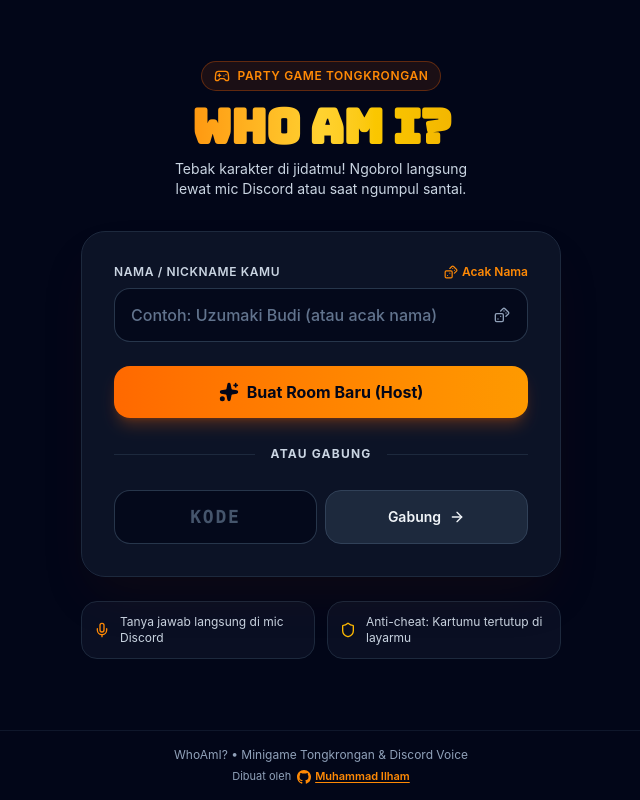
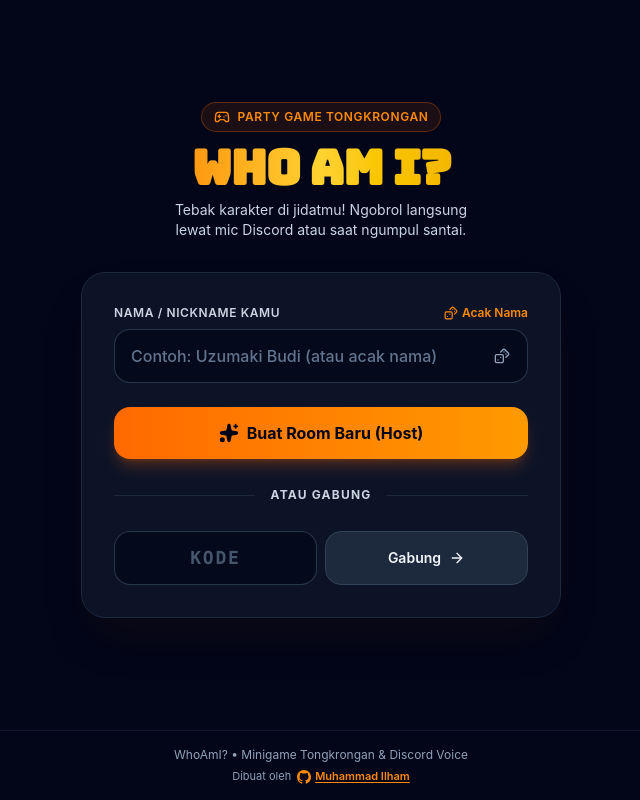
Before and after one commit to mhmdilham/WhoAmI, a React (Vite) app: page / in a window 1280 px wide. Shown: the whole page, without its empty margins (319-959 px from the left). Built offline with nearby package versions, Linux system fonts and the light colour scheme.

Commit message:
clean(home): remove mic Discord and anti-cheat feature badges from landing screen

```diff
--- a/src/components/Home.jsx
+++ b/src/components/Home.jsx
@@ -1,5 +1,5 @@
 import React, { useState, useEffect } from 'react';
-import { Sparkles, Users, ArrowRight, Shield, Mic, Gamepad2, Dices } from 'lucide-react';
+import { Sparkles, ArrowRight, Gamepad2, Dices } from 'lucide-react';
 import { socket } from '../utils/socket';
 
 const RANDOM_NICKNAMES = [
@@ -228,18 +228,6 @@ export default function Home({ onJoinSuccess }) {
           </button>
         </div>
       </div>
-
-      {/* Feature Badges */}
-      <div className="grid grid-cols-2 gap-3 w-full mt-6 text-xs text-slate-300">
-        <div className="p-3 rounded-2xl bg-slate-900/60 border border-slate-800 flex items-center gap-2.5">
-          <Mic className="w-4 h-4 text-orange-400 shrink-0" />
-          <span>Tanya jawab langsung di mic Discord</span>
-        </div>
-        <div className="p-3 rounded-2xl bg-slate-900/60 border border-slate-800 flex items-center gap-2.5">
-          <Shield className="w-4 h-4 text-amber-400 shrink-0" />
-          <span>Anti-cheat: Kartumu tertutup di layarmu</span>
-        </div>
-      </div>
     </div>
   );
 }
```
